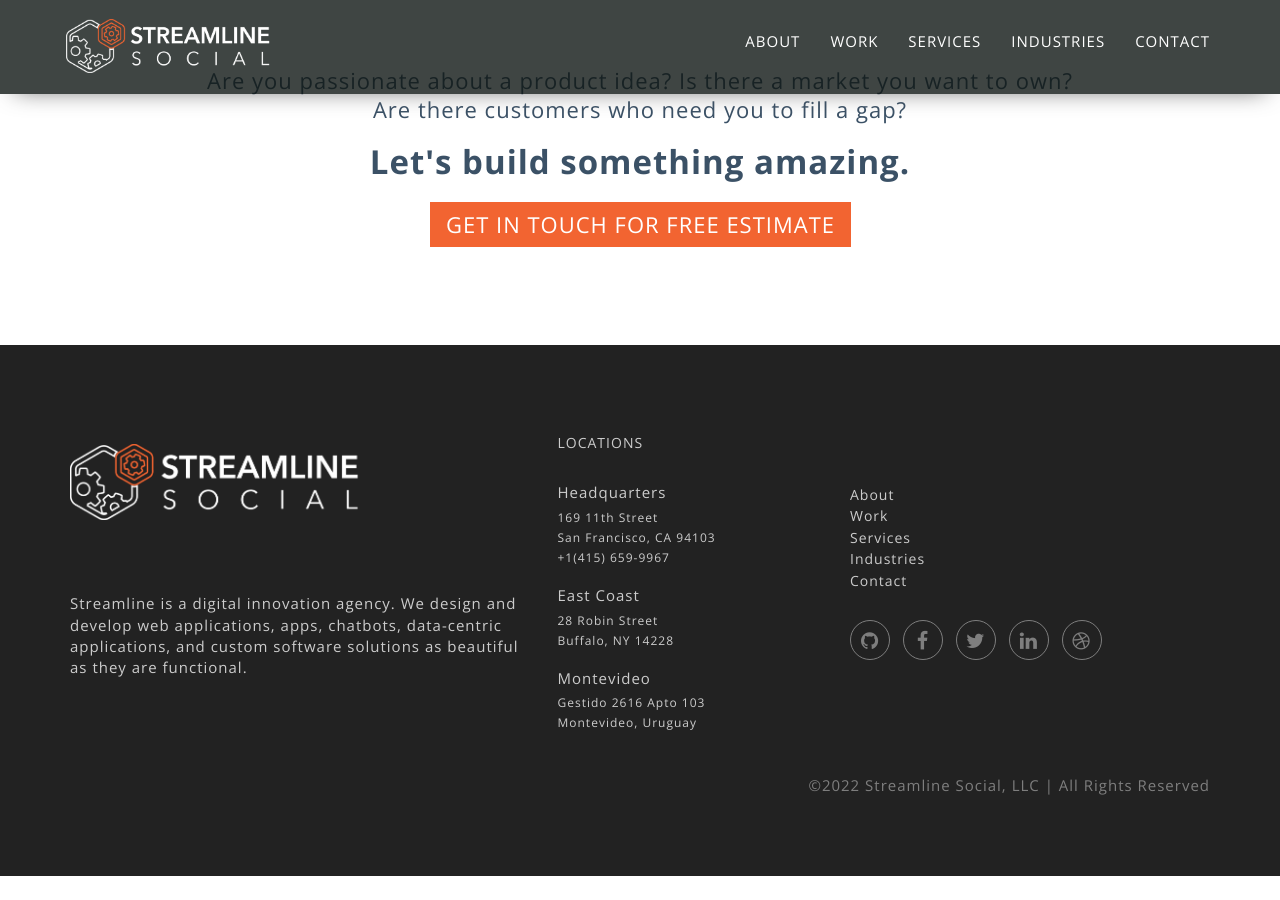
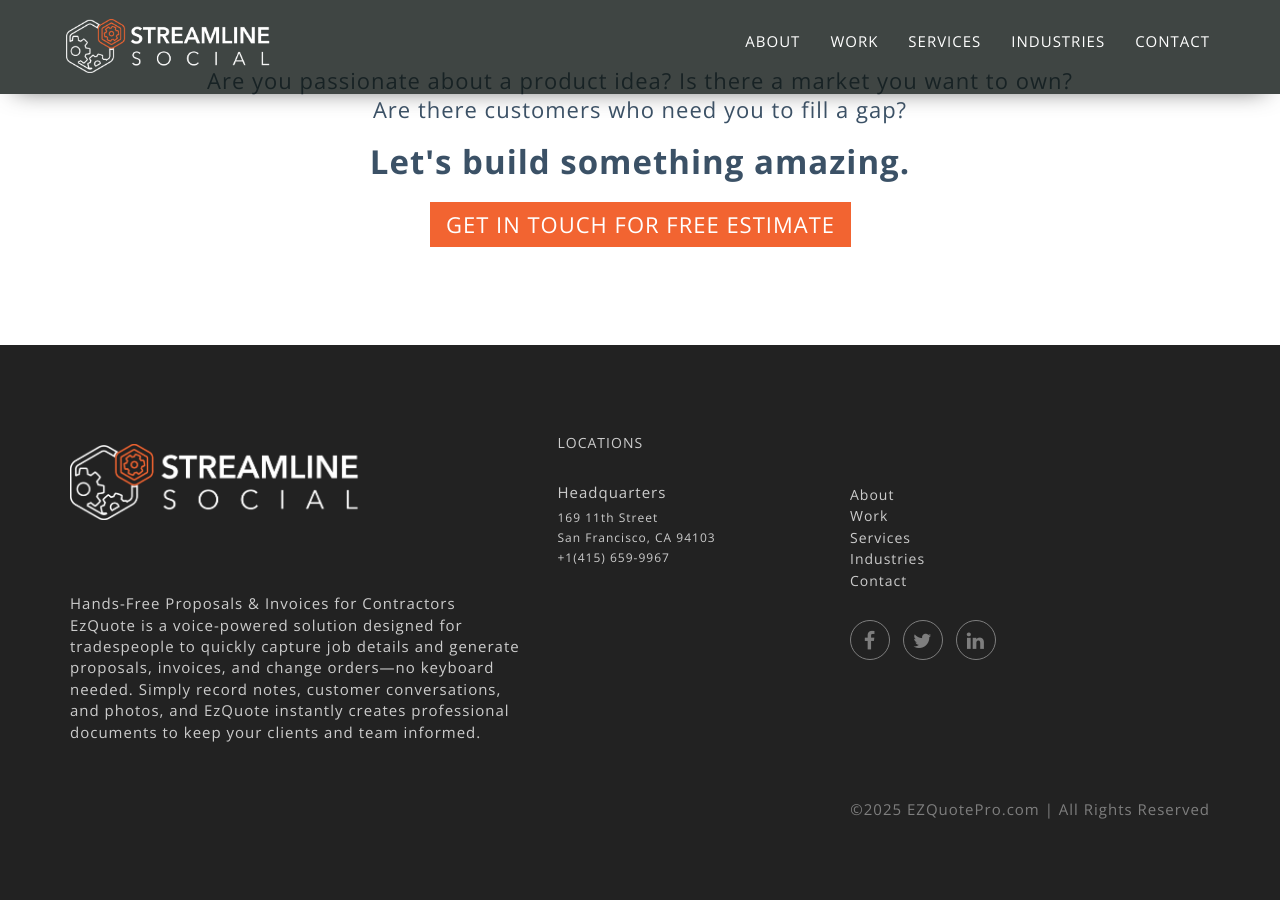
Before and after one commit to hadarwissotzky/ezQuotePro.github.io, a Jekyll site: the page built from index.html, in a window 1280 px wide and 900 px high, scrolled down 3247 px. Built offline with Jekyll 4.4.1, drawn with Linux system fonts in a browser that asks for light colours; comment, search, counter and statistics services are not loaded; before the commit the page ends 4123 px from its top, so only the background shows below that.

Commit message:
updated footer

```diff
--- a/_includes/footer.html
+++ b/_includes/footer.html
@@ -3,14 +3,15 @@
          <div class="row">
              <div class="col-md-5 col-sm-6 col-xs-12 footer-section-container text-left">
              <a href="#" class="m-bot-20 footer-logo"><img class="retina" src="/assets/images/brand-logo-ondark.png" alt=""> </a>
-            <p class="footer-text m-top-20"> Streamline is a digital innovation agency. We design and develop web applications, apps, chatbots, data-centric applications, and custom software solutions as beautiful as they are functional. </p>
+            <p class="footer-text m-top-20"> Hands-Free Proposals & Invoices for Contractors<br/> EzQuote is a voice-powered solution designed for tradespeople to quickly capture job details and generate proposals, invoices, and change orders—no keyboard needed. Simply record notes, customer conversations, and photos, and EzQuote instantly creates professional documents to keep your clients and team informed. </p>
             </div>
             <div class="col-md-3 col-sm-6 col-xs-12 footer-section-container">
                  <div class="footer-section text-left">
                  <h5 class="text-uppercase">Locations</h5>
                     <strong class="m-top-30">Headquarters</strong> <p class="footer-address">169 11th Street</p>
                     <p class="footer-address">San Francisco, CA 94103</p>
-                    <p class="footer-address">+1(415) 659-9967</p> <br><strong class="m-top-20">East Coast</strong> <p class="footer-address">28 Robin Street</p> <p class="footer-address">Buffalo, NY 14228</p><br>  <strong class="m-top-20">Montevideo</strong> <p class="footer-address">Gestido 2616 Apto 103</p> <p class="footer-address">Montevideo, Uruguay</p>  </div>
+                    <p class="footer-address">+1(415) 659-9967</p>
+                 </div>
   </div>
    <div class="col-md-4 col-sm-6 col-xs-12 footer-section-container footer-links">
        <div class="footer-section text-left">
@@ -21,15 +22,13 @@
        <a class="footer-link transition-link" href="{% link contact.html %}" rel="nofollow">Contact</a>
    </div>
      <div class="social-link circle pull-left m-top-30">
-      <a href="https://github.com/streamlinesocial"> <i class="fa fa-github"></i> </a>
       <a href="https://www.facebook.com/streamlinesocial"> <i class="fa fa-facebook"></i> </a>
       <a href="https://twitter.com/streamlinesocial"> <i class="fa fa-twitter"></i> </a>
       <a href="https://www.linkedin.com/company/1109089"> <i class="fa fa-linkedin"></i> </a>
-      <a href="https://dribbble.com/streamlinesocial"> <i class="fa fa-dribbble"></i> </a>
    </div>
 </div>
 </div>
-<span class="footer-text m-top-10 footer-rights"> ©2022 Streamline Social, LLC | All Rights Reserved </span>
+<span class="footer-text m-top-10 footer-rights"> ©2025 EZQuotePro.com | All Rights Reserved </span>
 </div>
 </div>
 
```
